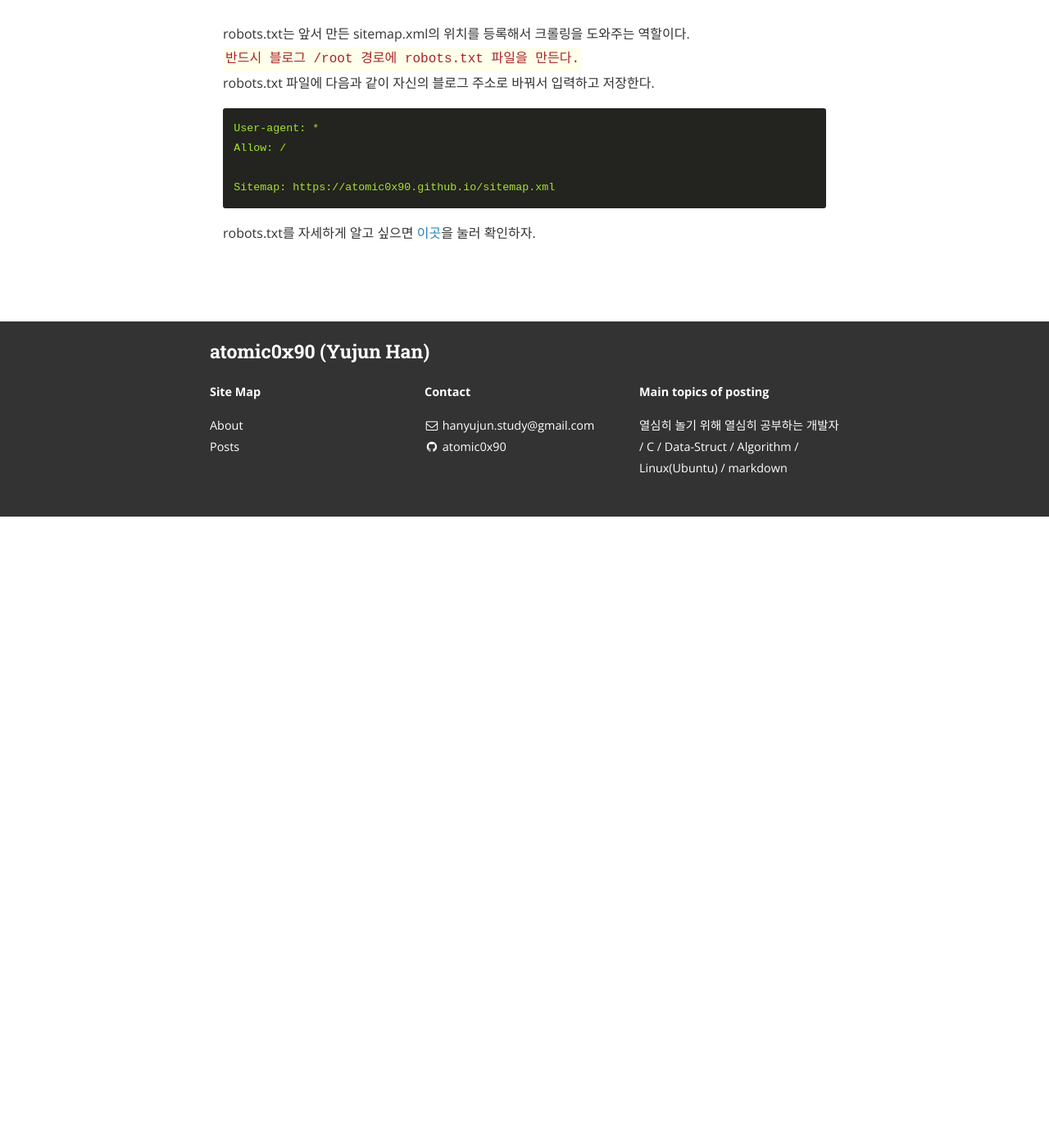
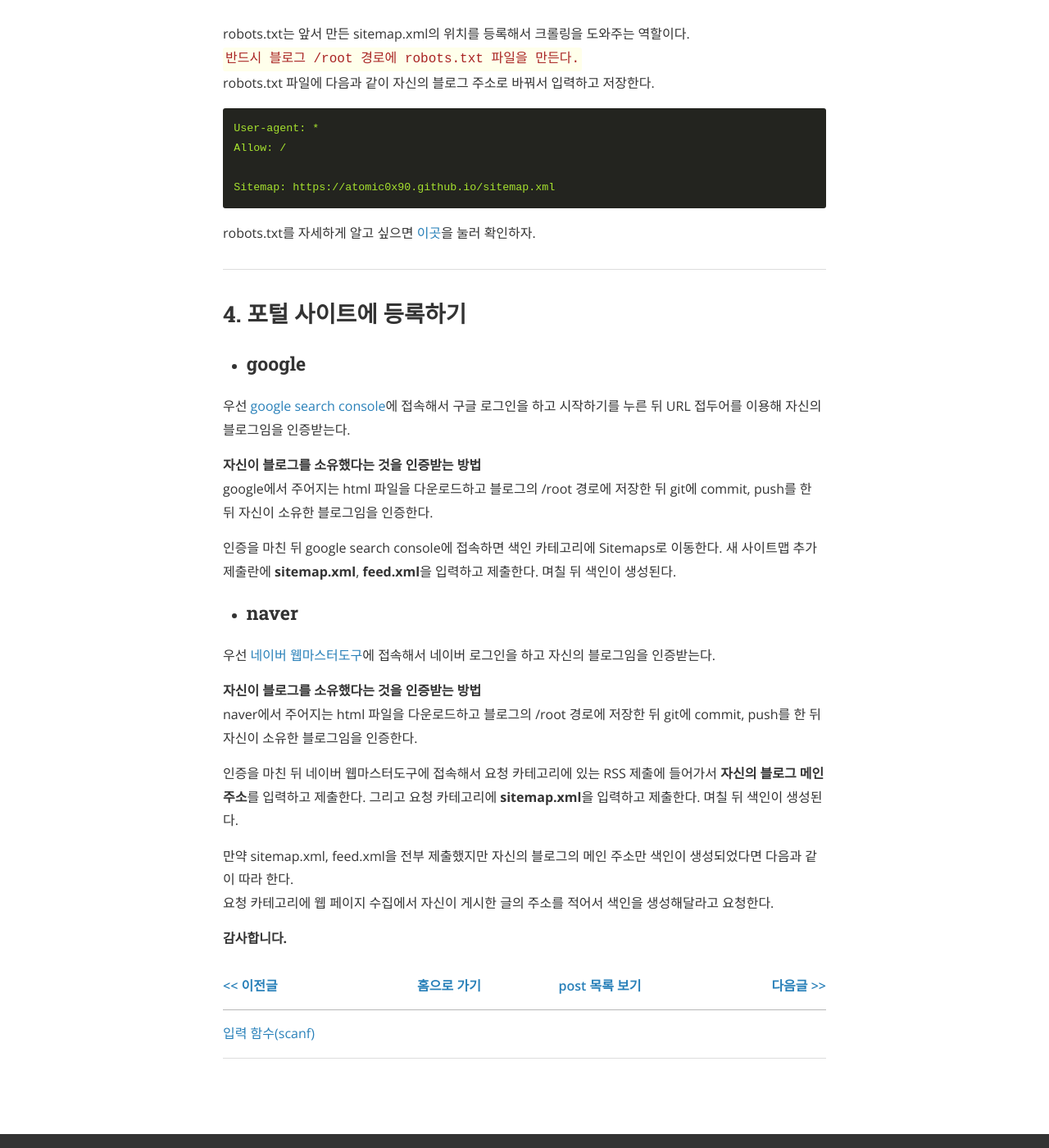
Before and after one commit to atomic0x90/atomic0x90.github.io, a Jekyll site: the page built from _posts/2019-06-06-Registration-github-blog-search.markdown, in a window 1280 px wide and 1400 px high, scrolled down 3971 px. Shown: the whole window at 82% size. Built offline with Jekyll 4.4.1, drawn with Linux system fonts in a browser that asks for light colours; nearby versions of some CDN libraries; comment, search, counter and statistics services are not loaded; before the commit the page ends 4601 px from its top, so only the background shows below that; some of the changed text lies outside the part shown.

Commit message:
Add how to register

````diff
--- a/_posts/2019-06-06-Registration-github-blog-search.markdown
+++ b/_posts/2019-06-06-Registration-github-blog-search.markdown
@@ -20,7 +20,7 @@ github를 이용하여 새로운 블로그를 만들면 포털 사이트에 내
 
 * **플러그인 이용하기**
 
-저는 jekyll theme를 **Centrarium**을 사용했습니다.
+저는 jekyll theme 중에 **Centrarium**을 사용했습니다.
 즉 ruby를 사용하여 jekyll page를 만들었습니다.
 저와 같이 ruby를 이용하여 만드신 분들은
 ```bash
@@ -28,7 +28,7 @@ sudo gem install jekyll-sitemap
 ```
 
 다음과 같은 명령어를 입력해서 플러그인을 설치하고
-블로그 /root 경로에 있는 **_config.yml** 에 다음과 같이 추가하면 자동으로 sitemap이 생성됩니다.
+블로그 /root 경로에 있는 **_config.yml**에 다음과 같이 추가하면 자동으로 sitemap이 생성됩니다.
 
 ```
 gems:
@@ -38,7 +38,7 @@ gems:
 * **직접 sitemap 파일 만들기**
 
 `반드시 블로그 /root 경로에 sitemap.xml 파일을 만든다.`
-**sitemap.xml** 에 다음 전체 내용을 그대로 복사하고 저장한다.
+**sitemap.xml**에 다음 전체 내용을 그대로 복사하고 저장한다.
 하위 폴더에 **sitemap.xml** 을 절대로 만들지 않는다.
 
 ```
@@ -91,7 +91,7 @@ sitemap :
 ---
 ```
 * **주의해야 할 점**
-한글이 들어가는 파일의 이름일 경우 URL 주소에 **%** 기호가 들어간다. 이러면 xml이 정상적으로 작동하기 힘들다.
+파일의 이름에 한글이 포함되는 경우 URL 주소에 **%** 기호가 들어간다. 이러면 xml이 정상적으로 작동하기 힘들다.
 **따라서 URL으로 쓰이게 되는 파일 이름은 되도록 영문으로 만들고 특수문자 사용도 자제하는 게 좋다.**
 
 
@@ -137,7 +137,7 @@ layout: null
 
 ---
 
-## 3. robots.txt 생성
+## 3. robots.txt 만들기
 
 robots.txt는 앞서 만든 sitemap.xml의 위치를 등록해서 크롤링을 도와주는 역할이다.
 `반드시 블로그 /root 경로에 robots.txt 파일을 만든다.`
@@ -152,8 +152,70 @@ Sitemap: https://atomic0x90.github.io/sitemap.xml
 
 robots.txt를 자세하게 알고 싶으면 [이곳][0]을 눌러 확인하자.
 
+---
+
+## 4. 포털 사이트에 등록하기
+
+* ### **google**
+
+우선 [google search console][1]에 접속해서 구글 로그인을 하고 시작하기를 누른 뒤
+URL 접두어를 이용해 자신의 블로그임을 인증받는다.
+
+**자신이 블로그를 소유했다는 것을 인증받는 방법**
+google에서 주어지는 html 파일을 다운로드하고 블로그의 /root 경로에 저장한 뒤
+git에 commit, push를 한 뒤 자신이 소유한 블로그임을 인증한다.
+
+인증을 마친 뒤 google search console에 접속하면 색인 카테고리에 Sitemaps로 이동한다.
+새 사이트맵 추가 제출란에 **sitemap.xml**, **feed.xml**을 입력하고 제출한다. 며칠 뒤 색인이 생성된다.
+
+
+* ### **naver**
+
+우선 [네이버 웹마스터도구][2]에 접속해서 네이버 로그인을 하고 자신의 블로그임을 인증받는다.
+
+**자신이 블로그를 소유했다는 것을 인증받는 방법**
+naver에서 주어지는 html 파일을 다운로드하고 블로그의 /root 경로에 저장한 뒤
+git에 commit, push를 한 뒤 자신이 소유한 블로그임을 인증한다.
+
+인증을 마친 뒤 네이버 웹마스터도구에 접속해서 요청 카테고리에 있는 RSS 제출에 들어가서 **자신의 블로그 메인 주소**를 입력하고 제출한다.
+그리고 요청 카테고리에 **sitemap.xml**을 입력하고 제출한다. 며칠 뒤 색인이 생성된다.
+
+만약 sitemap.xml, feed.xml을 전부 제출했지만 자신의 블로그의 메인 주소만 색인이 생성되었다면 다음과 같이 따라 한다.
+요청 카테고리에 웹 페이지 수집에서 자신이 게시한 글의 주소를 적어서 색인을 생성해달라고 요청한다.
+
+
+
+
+
+**감사합니다.**
+
+
+[\<\< 이전글][5]	|[홈으로 가기][3]       |[post 목록 보기][4]    |[다음글 \>\>][6]
+------			|:------:               |:------:               |------:
+[입력 함수(scanf)][5]	|                       |                       |
+
+
+
+
 
 
 
 
 [0]: https://developers.google.com/search/reference/robots_txt "google"
+[1]: https://search.google.com/search-console/about?hl=ko&utm_source=wmx&utm_medium=wmx-welcome "google search console"
+[2]: https://webmastertool.naver.com/ "naver webmaster"
+[3]: https://atomic0x90.github.io/ "home"
+[4]: https://atomic0x90.github.io/posts/ "posts"
+[5]: https://atomic0x90.github.io/c-language/2019/06/05/scanf-format.html "입력 함수(scanf)"
+[6]: https://atomic0x90.github.io/jekyll/2019/06/06/Registration-github-blog-search.html "현재 페이지"
+
+
+
+
+
+
+
+
+
+
+{% if site.disqus-shortname %}{% include disqus_comments.html %}{% endif %}
````
Also changed, not shown: other parts of _posts/2019-06-06-Registration-github-blog-search.markdown (+1 -1 lines).
